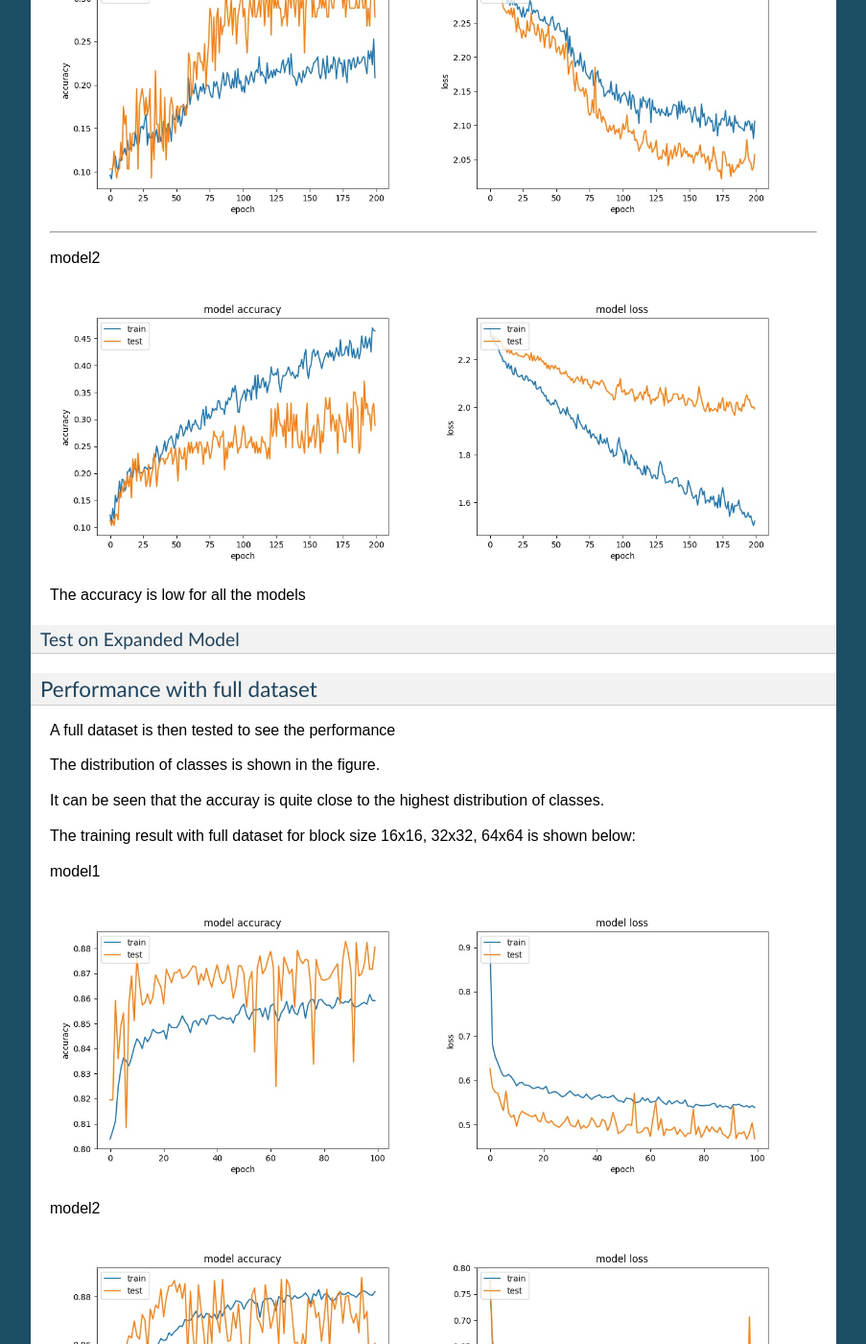
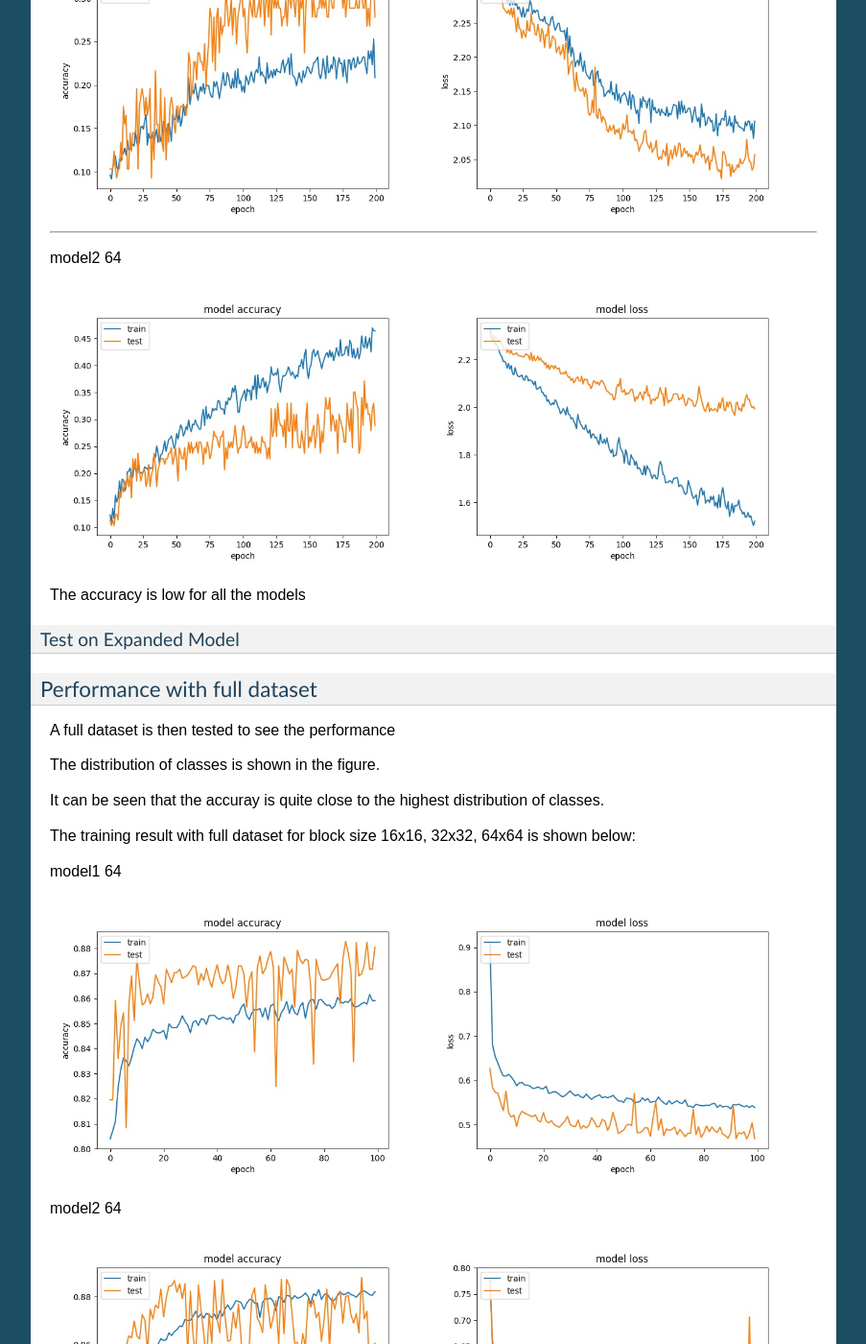
Before and after one commit to epadam/CNN-AV1-intra-encoder, a Sphinx documentation site: the page built from source/performance.rst, in a window 1280 px wide and 1400 px high, scrolled down 1336 px. Shown: the whole window at 96% size, without its empty margins (198-1101 px from the left). Built offline with Sphinx 7.4.7, drawn with Linux system fonts in a browser that asks for light colours; some of the changed text lies outside the part shown.

Commit message:
Update performance.rst

```diff
--- a/source/performance.rst
+++ b/source/performance.rst
@@ -45,6 +45,7 @@ To avoid a biased training model, the dataset is trimmed so that each class can
 The training result for block size 16x16, 32x32, 64x64 is shown below:
 
 model1
+64
 
 .. image:: img/m1_qp120_64_acc_ecf.jpg
    :width: 49%
@@ -54,6 +55,7 @@ model1
 ..........
 
 model2
+64
 
 .. image:: img/mnist_qp120_64_acc_ecf.jpg
    :width: 49%
@@ -81,6 +83,7 @@ The training result with full dataset for block size 16x16, 32x32, 64x64 is show
 
 
 model1
+64
 
 .. image:: img/m1_qp120_64_acc_f.jpg
    :width: 49%
@@ -89,6 +92,7 @@ model1
 
 
 model2
+64
 
 .. image:: img/mnist_qp120_64_acc_f.jpg
    :width: 49%
@@ -100,6 +104,7 @@ Training with weighted cross entropy
 ^^^^^^^^^^^^^^^^^^^^^^^^^^^^^^^^^^^^^^^^^^
 
 model1
+64
 
 .. image:: img/m1_qp120_64_acc_fw.jpg
     :width: 49%
@@ -107,6 +112,7 @@ model1
     :width: 49%
 
 model2
+64
 
 .. image:: img/mnist_qp120_64_acc_fw.jpg
     :width: 49%
@@ -131,6 +137,7 @@ Training results for None and Split classes
 --------------------------------------------
 
 model1
+64
 
 .. image:: img/mnist_qp120_64_acc_NS.jpg
     :width: 49%
@@ -138,6 +145,7 @@ model1
     :width: 49%
 
 model2
+64
 
 .. image:: img/mnist_qp120_64_acc_NS.jpg
     :width: 49%
@@ -148,6 +156,7 @@ model2
 Training results for Horz and Vert classes
 --------------------------------------------
 model1
+64
 
 .. image:: img/mnist_qp120_64_acc_HV.jpg
     :width: 49%
@@ -155,6 +164,7 @@ model1
     :width: 49%
 
 model2
+64
 
 .. image:: img/mnist_qp120_64_acc_HV.jpg
     :width: 49%
```
